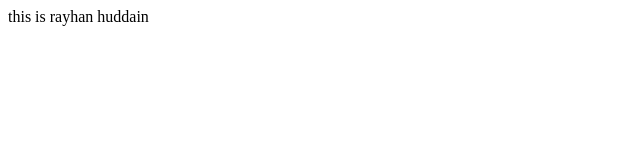
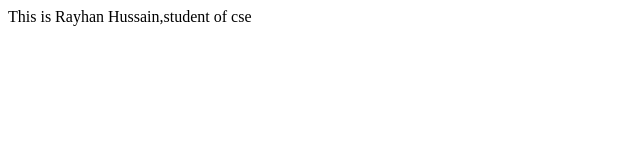
Before and after one commit to rayhanhcse/first-project, a plain HTML site: page index.html in a window 1280 px wide. Shown: the whole page, without its empty margins (0-640 px from the left). Drawn offline with Linux system fonts and the light colour scheme.

Commit message:
boday-tag

```diff
--- a/index.html
+++ b/index.html
@@ -7,6 +7,6 @@
     <title>Document</title>
 </head>
 <body>
-    this is rayhan huddain
+    This is Rayhan Hussain,student of cse
 </body>
 </html>
```
